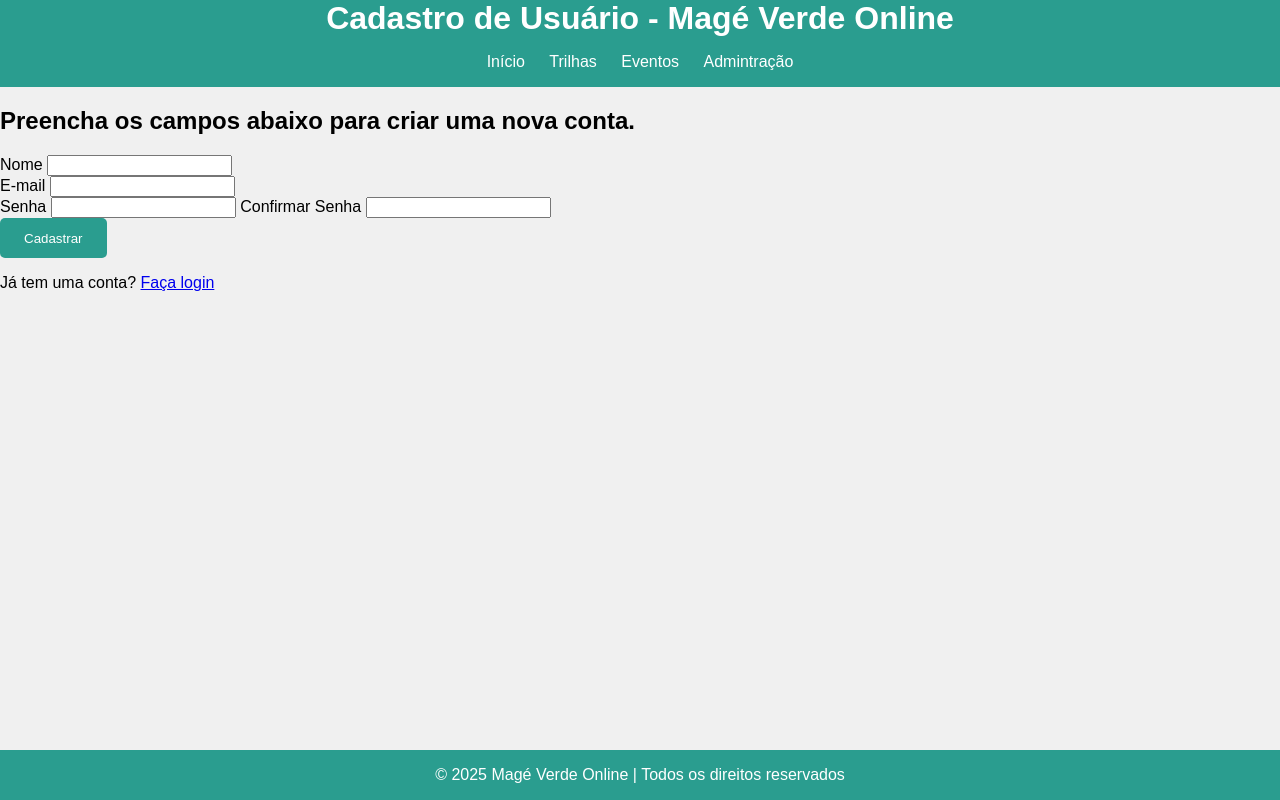
After one commit to UillianAraujo/mvpBackendUnifeso, a Flask app: page /cadastroUsuario in a window 1280 px wide. The commit adds this page. Run offline with Flask 3, Linux system fonts and the light colour scheme.

Commit message:
rotas de cadastro

```diff
--- a/mageVerde/forms.py
+++ b/mageVerde/forms.py
@@ -17,7 +17,7 @@ class LoginAdmForm(FlaskForm):
 # não pretendo criar um template/formulário para cadastrar usuários.
 class CadastroForm(FlaskForm):
     email = StringField('E-mail', validators=[DataRequired(), Email()])
-    username = StringField('Nome de Usuário', validators=[DataRequired()])
+    username = StringField('Nome', validators=[DataRequired()])
     senha = PasswordField('Senha', validators=[DataRequired(), Length(min=6, max=20)])
     confirmarSenha = PasswordField('Confirmar Senha', validators=[DataRequired(), EqualTo('senha')])
     botaoConfirmacao = SubmitField('Cadastrar')
--- a/mageVerde/routes.py
+++ b/mageVerde/routes.py
@@ -1,16 +1,36 @@
-from mageVerde import app
+from mageVerde import app, database, Bcrypt
 from flask import render_template, redirect, request, url_for
-from flask_login import login_required
+from flask_login import login_required, logout_user, login_user
 from mageVerde.forms import LoginUsuarioForm, LoginAdmForm, CadastroForm, AreaAdmForm
+from mageVerde.models import Usuario
 
 @app.route('/')
 def inicio():
     return render_template('inicio.html')
 
+#rota do cadastroUsuario
+@app.route('/cadastroUsuario', methods=['GET', 'POST'])
+def cadastroUsuario():
+    form = CadastroForm()
+    if form.validate_on_submit():
+        senha= Bcrypt.generate_password_hash(form.senha.data) # Criptografia da senha
+        usuario= Usuario(
+            email=form.email.data,
+            username=form.username.data,
+            senha=senha)
+        database.session.add(usuario)
+        database.session.commit()
+        login_user(usuario, remember=True)  # Faz o login do usuário após o cadastro
+        return redirect(url_for('perfil', usuario=usuario.username))  # Redireciona para o perfil do usuário após o cadastro
+    return render_template('cadastroUsuario.html', form=CadastroForm())
+
 #rota do longinUsuario
 @app.route('/loginUsuario', methods=['GET', 'POST'])
 def loginUsuario():
     form= LoginUsuarioForm()
+    if form.validate_on_submit(): # validade_on_submit() verifica se o formulário foi enviado e se os dados são válidos
+
+        return redirect(url_for('inicio'))
     return render_template('loginUsuario.html', form=LoginUsuarioForm())
 
 #rota do longinAdm
@@ -28,4 +48,4 @@ def areaAdm():
 @app.route('/perfil/<usuario>')
 @login_required
 def perfil(usuario):
-    return render_template('perfil.html, usuario=usuario)')
+    return render_template('trilhasUsuario.html', usuario=usuario)
--- /dev/null
+++ b/mageVerde/templates/cadastroUsuario.html
@@ -0,0 +1,33 @@
+{% extends 'loginUsuario.html' %}
+
+{% block titulo %}
+
+<h1>Cadastro de Usuário - Magé Verde Online</h1>
+{% endblock %}
+
+
+{% block formulario %}
+<h2>Preencha os campos abaixo para criar uma nova conta.</h2>
+<form action="/cadastroUsuario" method="POST">
+    {{ form.csrf_token }}
+
+    {{ form.username.label(placeholder="Nome Completo", required=True) }}
+    {{ form.username() }}
+<br>
+    {{ form.email.label(placeholder="E-mail", required=True) }}
+    {{ form.email() }}
+<br>
+    {{ form.senha.label(placeholder="Senha", required=True) }}
+    {{ form.senha() }}
+
+    {{ form.confirmarSenha.label(placeholder="Confirmar Senha", required=True) }}
+    {{ form.confirmarSenha() }}
+<br>
+
+    <button type="submit">Cadastrar</button>
+
+
+
+
+  <p>Já tem uma conta? <a href="/loginUsuario">Faça login</a></p>
+{% endblock %}
--- a/mageVerde/templates/loginUsuario.html
+++ b/mageVerde/templates/loginUsuario.html
@@ -8,7 +8,9 @@
 </head>
 <body>
     <header>
+        {% block titulo %}
         <h1>Login - Magé Verde</h1>
+        {% endblock %}
         <div class="menu">
             <nav>
                 <ul>
@@ -20,7 +22,7 @@
             </nav>
         </div>
     </header>
-
+    {% block formulario %}
     <section class="admin-dashboard">
         <h2>LOGIN</h2>
         <form action="/loginUsuario" method="POST">
@@ -40,9 +42,10 @@
             <button type="submit">Entrar</button>
         </form>
 
+
         <p>Não tem uma conta? <a href="registro.html">Cadastre-se</a></p>
     </section>
-
+    {% endblock %}
     <footer>
         <p>&copy; 2025 Magé Verde Online | Todos os direitos reservados</p>
     </footer>
```
Also changed, not shown: instance/mageverde.db.
